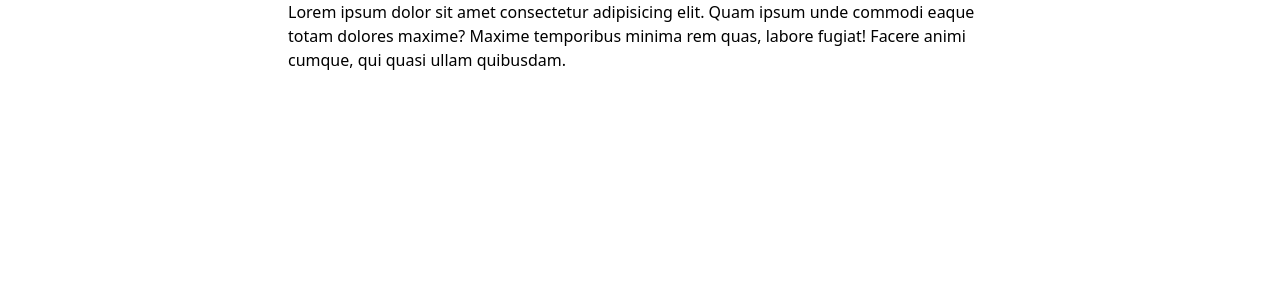
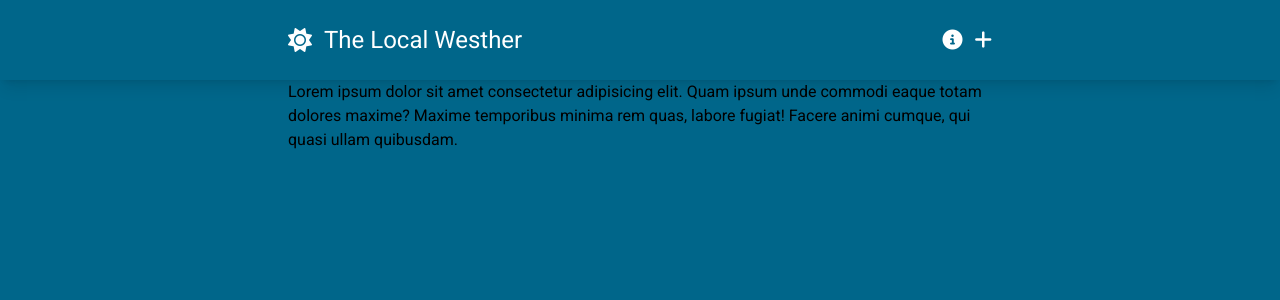
Before and after one commit to josevictorp81/weathervue, a Vue app: page / in a window 1280 px wide. Shown: the top 300 px of the page. Built offline with nearby package versions, Linux system fonts and the light colour scheme.

Commit message:
navigation bar component

```diff
--- a/index.html
+++ b/index.html
@@ -8,6 +8,7 @@
     <link rel="preconnect" href="https://fonts.googleapis.com">
     <link rel="preconnect" href="https://fonts.gstatic.com" crossorigin>
     <link href="https://fonts.googleapis.com/css2?family=Roboto:wght@300;400;500&display=swap" rel="stylesheet">
+    <script src="https://kit.fontawesome.com/1c27756850.js" crossorigin="anonymous"></script>
   </head>
   <body>
     <div id="app"></div>
--- a/src/App.vue
+++ b/src/App.vue
@@ -1,10 +1,14 @@
 <script setup lang="ts">
 import { RouterView } from 'vue-router';
+import Navigation from './components/Navigation/index.vue'
 
 </script>
 
 <template>
-  <RouterView />
+  <div class="flex flex-col min-h-screen font-roboto bg-weather-primary">
+    <Navigation />
+    <RouterView />
+  </div>
 </template>
 
 <style scoped></style>
--- /dev/null
+++ b/src/components/Navigation/index.vue
@@ -0,0 +1,26 @@
+<script lang='ts'>
+import { defineComponent } from 'vue'
+import { RouterLink } from 'vue-router';
+
+export default defineComponent({
+
+})
+</script>
+
+<template>
+  <header class="sticky top-0 bg-weather-primary shadow-lg">
+    <nav class="container flex flex-col sm:flex-row items-center gap-4 text-white py-6">
+      <RouterLink :to="{ name: 'home' }">
+        <div class="flex items-center gap-3">
+          <i class="fa-solid fa-sun text-2xl"></i>
+          <p class="text-2xl">The Local Westher</p>
+        </div>
+      </RouterLink>
+
+      <div class="flex gap-3 flex-1 justify-end">
+        <i class="fa-solid fa-circle-info text-xl hover:text-weather-secondary duration-150 cursor-pointer"></i>
+        <i class="fa-solid fa-plus text-xl hover:text-weather-secondary duration-150 cursor-pointer"></i>
+      </div>
+    </nav>
+  </header>
+</template>
```
